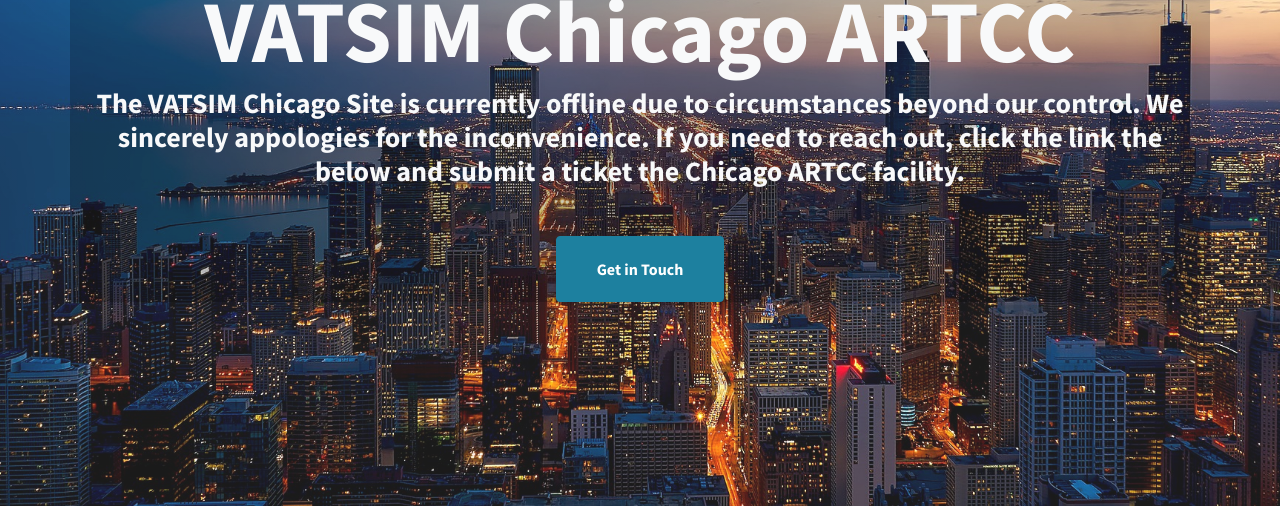
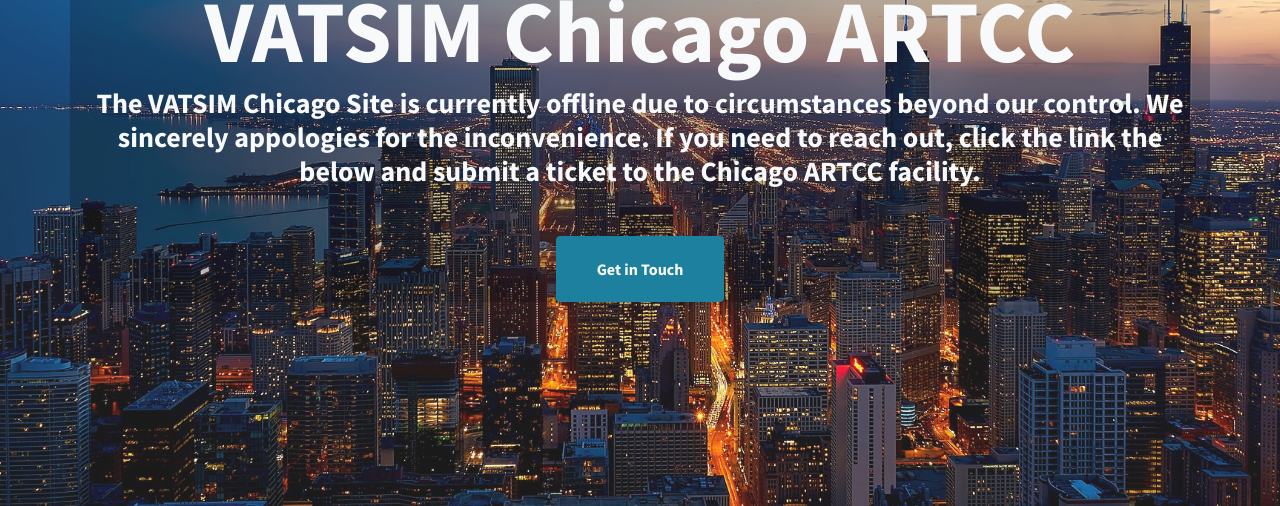
Before and after one commit to ZAUARTCC/zauartcc.github.io, a website: page index.html in a window 1280 px wide. Shown: the part 294-800 px from the top of the page. Drawn offline with Linux system fonts and the light colour scheme.

Commit message:
Update index.html
correct missing "to" typo

```diff
--- a/index.html
+++ b/index.html
@@ -29,7 +29,7 @@
         <img src="img/logo.png" alt="ZAUARTCC">
         <h1 class="mb-1">VATSIM Chicago ARTCC</h1>
         <h3 class="mb-5">
-          The VATSIM Chicago Site is currently offline due to circumstances beyond our control. We sincerely appologies for the inconvenience. If you need to reach out, click the link the below and submit a ticket the Chicago ARTCC facility.
+          The VATSIM Chicago Site is currently offline due to circumstances beyond our control. We sincerely appologies for the inconvenience. If you need to reach out, click the link the below and submit a ticket to the Chicago ARTCC facility.
         </h3>
         <a class="btn btn-primary btn-xl js-scroll-trigger" href="https://www.vatusa.net/help/ticket/new">Get in Touch</a>
       </div>
```
